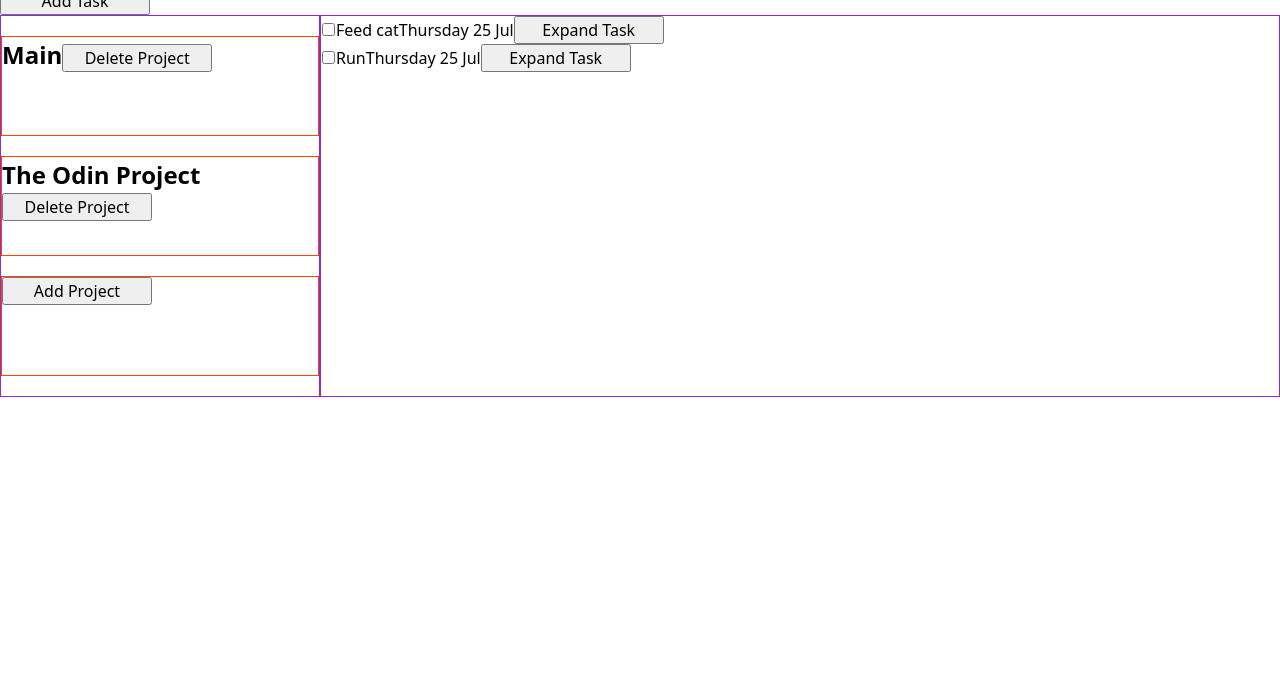
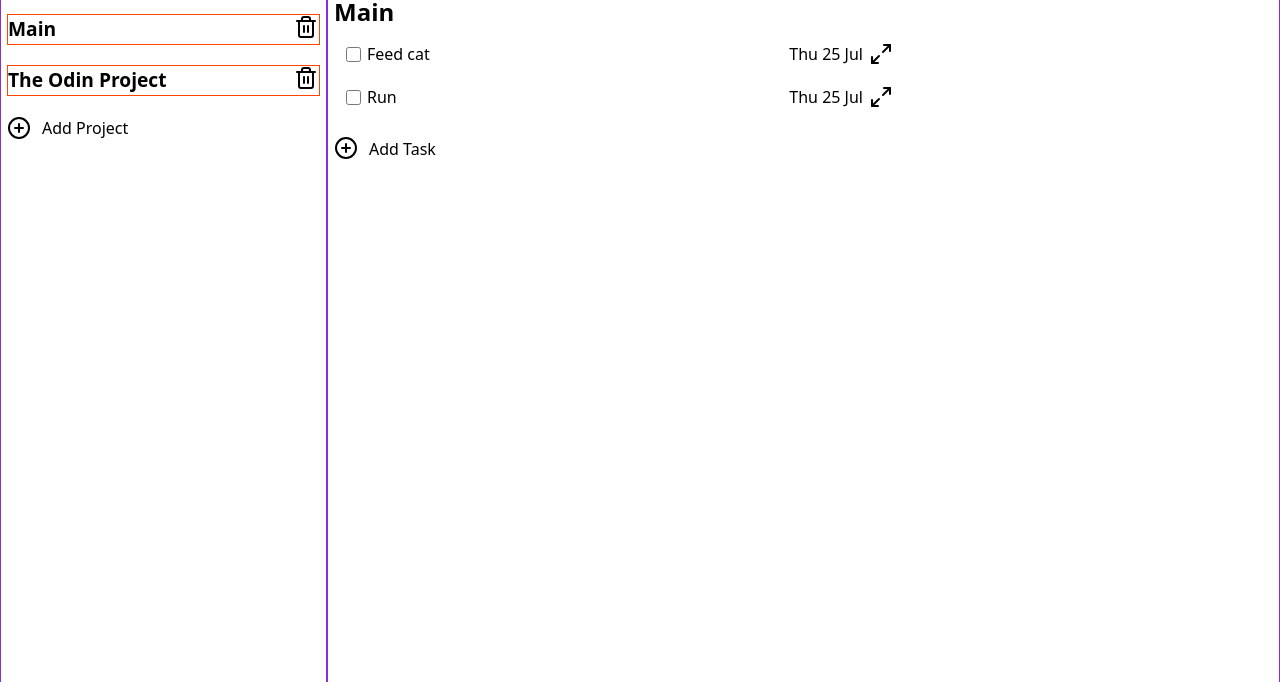
Before and after one commit to abdelghani-moussaid/todo-list, a website built with webpack: page src/index.html in a window 1280 px wide. Shown: the part 61-743 px from the top of the page. Built offline with nearby package versions, Linux system fonts and the light colour scheme.

Commit message:
add initial layout

```diff
--- a/src/index.html
+++ b/src/index.html
@@ -60,8 +60,19 @@
         </div>
 
     </div>
-    <div id="container">
+    <main>
+        <div id="container">
 
-    </div>
+        </div>
+        <footer>
+            <div>
+                Made by Abdelghani Moussaid
+            </div>
+            <div>
+                <a href="https://github.com/abdelghani-moussaid"><img src=<%=require("./icons/github.svg")%> alt="github profile" height="30px" width="30px"></a>
+            </div>
+        </footer>
+    </main>
+
 </body>
 </html>
--- a/src/modules/display.js
+++ b/src/modules/display.js
@@ -14,12 +14,10 @@ export default function display(index) {
     const projectHeader = document.createElement("div");
     projectHeader.classList.add("project-header");
     const projectHeaderTitle = document.createElement("h1");
-    projectHeaderTitle.textContent = "Todo List";
-    const addTaskBtn = document.createElement("button");
-    addTaskBtn.id = "task-add";
-    addTaskBtn.textContent = "Add Task";
+    projectHeaderTitle.textContent = "Let's To Do";
+
     projectHeader.appendChild(projectHeaderTitle);
-    projectHeader.appendChild(addTaskBtn);
+    // projectHeader.appendChild(addTaskBtn);
     container.appendChild(projectHeader);
     const projectsDiv = document.createElement("div");
     projectsDiv.id = "project-list";
@@ -30,16 +28,14 @@ export default function display(index) {
         const projectName = document.createElement("h2");
         projectName.classList.add("project-name");
         projectName.textContent = project.name;
-        projectName.style.display = "inline-block";
         const deleteProjectButton = document.createElement("button");
         deleteProjectButton.id = "project-delete";
-        deleteProjectButton.textContent = "Delete Project";
+        // deleteProjectButton.textContent = "Delete Project";
         projectItem.appendChild(projectName);
         projectItem.appendChild(deleteProjectButton);
         projectsDiv.appendChild(projectItem);
         projectItem.addEventListener("click", () => {
             displayTask(project, projectIndex);
-            expandTask();
         });
         deleteProjectButton.addEventListener("click", (e) => {
             e.stopImmediatePropagation();
@@ -52,11 +48,13 @@ export default function display(index) {
         })
     });
     const btnItem = document.createElement("div");
-    btnItem.id = "btn-item";
+    btnItem.id = "add-project-item";
     const addProjectBtn = document.createElement("button");
     addProjectBtn.id = "project-add";
-    addProjectBtn.textContent = "Add Project";
+    const addProjectSpan = document.createElement("span");
+    addProjectSpan.textContent = "Add Project";
     btnItem.appendChild(addProjectBtn);
+    btnItem.appendChild(addProjectSpan);
     projectsDiv.appendChild(btnItem);
     const taskDiv = document.createElement("div");
     taskDiv.id = "task-list";
@@ -68,8 +66,6 @@ export default function display(index) {
     addProject();
     const project = projectList.getProjectList();
     displayTask(project[index], index);
-    expandTask();
-    addTask();
 }
 
 function displayTask(project, index){
@@ -78,6 +74,9 @@ function displayTask(project, index){
     while(taskList.firstChild){
         taskList.removeChild(taskList.firstChild);
     }
+    const projectName = document.createElement("h2");
+    projectName.classList.add("project-name");
+    projectName.textContent = project.name;
 
     const taskListDiv = document.createElement("ul");
     taskListDiv.classList.add("task-list");
@@ -91,11 +90,11 @@ function displayTask(project, index){
             const taskTitle = document.createElement("span");
             taskTitle.textContent = task.title;
             const dueDate = document.createElement("span");
-            dueDate.textContent = format(task.dueDate, "EEEE d MMM");
+            dueDate.textContent = format(task.dueDate, "E d MMM");
             const taskExpandBtn = document.createElement("button");
             taskExpandBtn.classList.add("task-expand");
             taskExpandBtn.classList.add(taskIndex);
-            taskExpandBtn.textContent = "Expand Task";
+            // taskExpandBtn.textContent = "Expand Task";
             taskItemDiv.appendChild(markAsComplete);
             taskItemDiv.appendChild(taskTitle);
             taskItemDiv.appendChild(dueDate);
@@ -111,9 +110,23 @@ function displayTask(project, index){
                     task.isComplete = false;
                 }
             })
-        })
+        });
+        const addTaskItem = document.createElement("div");
+        addTaskItem.id = "add-task-item";
+        const addTaskBtn = document.createElement("button");
+        addTaskBtn.id = "task-add";
+        // addTaskBtn.textContent = "Add Task";
+        const addTaskSpan = document.createElement("span");
+        addTaskSpan.textContent = "Add Task";
+        taskList.appendChild(projectName);
         taskList.appendChild(taskListDiv);
+        addTaskItem.appendChild(addTaskBtn);
+        addTaskItem.appendChild(addTaskSpan);
+        taskList.appendChild(addTaskItem);
+        addTask();
+        expandTask();
     }
+
 
 }
 
@@ -122,9 +135,9 @@ function addProject() {
     const projectListDiv = document.querySelector("#project-list");
     const addProjectBtn = document.querySelector("#project-add");
 
-    addProjectBtn.addEventListener('click', (e) => {
+    addProjectBtn.addEventListener("click", (e) => {
         addProjectBtn.style.display = "none";
-        const btnItem = document.querySelector("#btn-item");
+        const btnItem = document.querySelector("#add-project-item");
         const form = document.createElement("div");
         const projectTitle = document.createElement("input");
         projectTitle.id= "project-title";
@@ -149,7 +162,7 @@ function addProject() {
         cancel.addEventListener("click", () => {
                 addProjectBtn.style.display = "inline-block";
                 form.remove();
-          });
+        });
     })
 }
 
--- a/src/style.css
+++ b/src/style.css
@@ -61,14 +61,16 @@ button {
 
 
 #content {
-    display: grid;
-    grid-template-columns: 1fr 3fr;
+  flex: 1;
+    display: flex;
+    /* grid-template-columns: 1fr 4fr; */
 }
-.project-item, #btn-item {
+.project-item{
     border: 1px solid orangered;
     cursor: pointer;
     margin: 20px 0;
-    height: 100px;
+    /* height: 100px; */
+    min-width: fit-content;
 }
 #btn-item {
     cursor: auto;
@@ -217,3 +219,73 @@ input {
   input[type="checkbox"] {
     width: 15px;
   }
+
+  .task-item {
+    display: flex;
+    padding: 6px;
+    margin: 6px;
+    gap: 6px;
+    justify-content: flex-start;
+    max-width: 35em;
+    min-width: fit-content;
+  }
+
+  span:nth-child(2) {
+    flex: 1;
+    /* flex-shrink: 0; */
+  }
+
+  #project-delete, #project-add, #task-add, .task-expand {
+    background: url(./icons/trash.svg);
+    background-repeat: no-repeat;
+    height: 25px;
+    width: 25px;
+    border: none;
+    cursor: pointer;
+    flex-shrink: 0;
+  }
+  .project-item {
+    display: flex;
+    justify-content: space-between;
+  }
+
+  .project-item h2 {
+    font-size: 1.2rem;
+  }
+  #project-add, #task-add  {
+    background: url(./icons/plus-circle.svg);
+    background-repeat: no-repeat;
+  }
+  .task-expand {
+    background: url(./icons/maximize.svg);
+    background-repeat: no-repeat;
+  }
+  #add-project-item, #add-task-item {
+    display: flex;
+    align-items: center;
+    /* cursor: pointer; */
+    margin: 20px 0;
+    gap: 10px;
+    flex-wrap: wrap;
+
+  }
+  #project-list {
+    flex: 1;
+    padding: 6px;
+  }
+  #task-list {
+    flex: 3;
+    padding: 6px;
+  }
+
+  main {
+    min-height: 100vh;
+    display: flex;
+    flex-direction: column;
+  }
+
+  #container {
+    flex: 1;
+    display: flex;
+    flex-direction: column;
+  }
--- a/webpack.config.js
+++ b/webpack.config.js
@@ -15,8 +15,13 @@ module.exports = {
         test: /\.css$/i,
         use: ['style-loader', 'css-loader'],
       },
+      {
+        test: /\.(png|svg|jpg|jpeg|gif)$/i,
+        type: 'asset/resource',
+      },
     ],
   },
+
   devServer: {
     static: './dist',
   },
```
Also changed, not shown: src/icons/github.svg (added), src/icons/maximize.svg (added), src/icons/plus-circle.svg (added), src/icons/trash.svg (added).
